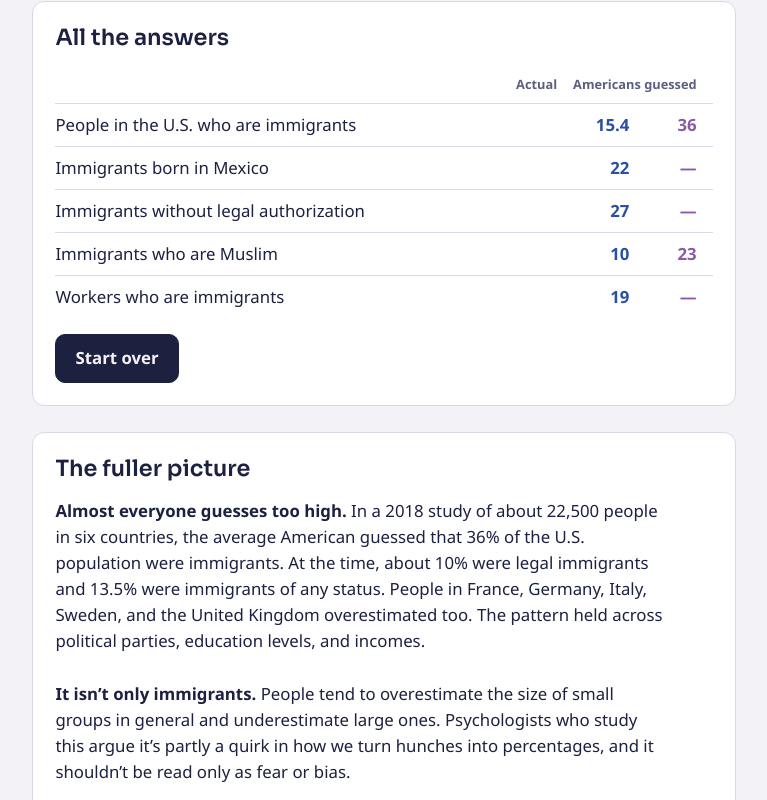
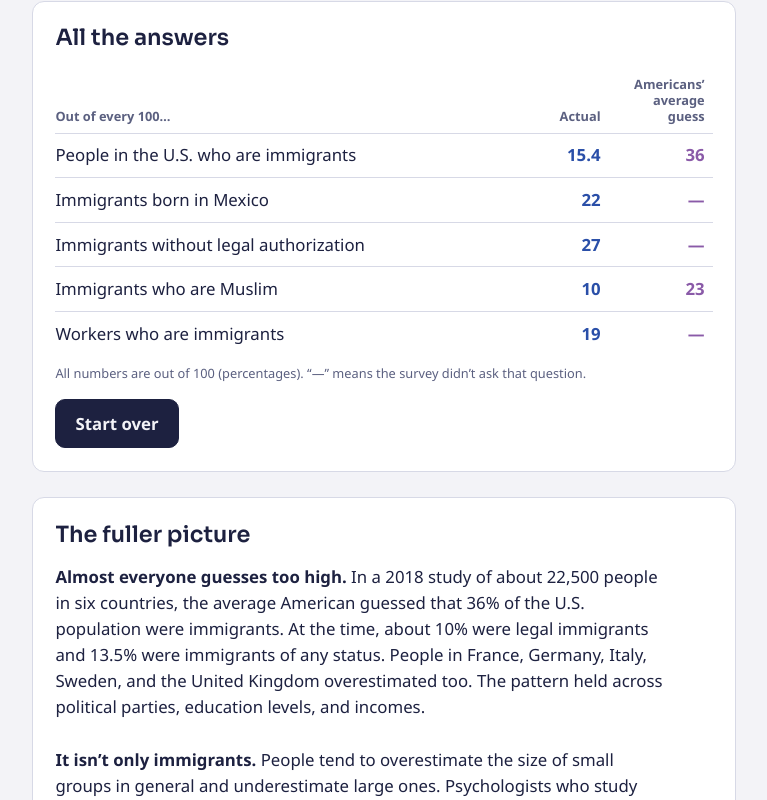
Before and after one commit to gsharpokie/immigrantshare, a plain HTML site: page index.html in a window 1280 px wide. Both pictures are taken after a click on the button "Skip to all the answers". Shown: the part 273-1073 px from the top of the page, without its empty margins (256-1023 px from the left). Drawn offline with Linux system fonts and the light colour scheme.

Commit message:
Fix alignment of the answers table
Each row was its own grid, so columns sized differently row to row and the headings didn't line up with the numbers. Now a real table with clearer headings and a note that figures are out of 100.

Co-Authored-By: Claude Opus 5.5 <noreply@anthropic.com>
Claude-Session: https://claude.ai/code/session_01U3Suqs7pQFCdeiVfbbM3Zz

```diff
--- a/index.html
+++ b/index.html
@@ -74,15 +74,18 @@ button:focus-visible, input:focus-visible, a:focus-visible { outline: 3px solid
 .gridbox .cap { font-size: .85rem; color: var(--muted); }
 .gridbox svg { width: 100%; max-width: 13rem; height: auto; display: block; }
 .take { margin: 0; max-width: 62ch; }
-.sum-row { display: grid; grid-template-columns: 1fr auto auto auto; gap: .3rem 1rem; align-items: baseline; padding: .5rem 0; border-top: 1px solid var(--line); font-variant-numeric: tabular-nums; }
-.sum-row.head { border-top: none; font-size: .8rem; color: var(--muted); }
-.sum-row span:not(:first-child) { text-align: right; min-width: 3.2rem; font-weight: 700; }
+.sumtable { border-collapse: collapse; width: 100%; font-variant-numeric: tabular-nums; }
+.sumtable th, .sumtable td { padding: .55rem .5rem; border-top: 1px solid var(--line); text-align: right; vertical-align: bottom; }
+.sumtable th { border-top: none; font-size: .8rem; line-height: 1.25; color: var(--muted); font-weight: 600; }
+.sumtable th:first-child, .sumtable td:first-child { text-align: left; padding-left: 0; }
+.sumtable td:not(:first-child) { font-weight: 700; width: 6.5rem; }
+.sumtable caption { caption-side: bottom; text-align: left; font-size: .8rem; color: var(--muted); padding-top: .5rem; }
 .prose p, .prose ol { margin: 0 0 .7rem; max-width: 64ch; }
 .prose li { margin-bottom: .4rem; }
 .notes { font-size: .88rem; color: var(--muted); }
 footer { font-size: .85rem; color: var(--muted); }
 .hidden { display: none !important; }
-@media (max-width: 560px) { .card { padding: 1.1rem; } .sum-row { gap: .3rem .6rem; } }
+@media (max-width: 560px) { .card { padding: 1.1rem; } .sumtable td:not(:first-child) { width: 4.5rem; } }
 </style>
 </head>
 <body>
@@ -212,9 +215,9 @@ function finish() {
   $("quiz").classList.add("hidden");
   document.querySelectorAll(".after").forEach(e => e.classList.remove("hidden"));
   const played = guesses.some(g => g !== null);
-  let h = `<div class="sum-row head"><span></span>${played ? "<span>You</span>" : ""}<span>Actual</span><span>Americans guessed</span></div>`;
-  Q.forEach((q, i) => h += `<div class="sum-row"><span>${q.short}</span>${played ? `<span style="color:var(--you)">${guesses[i] ?? "—"}</span>` : ""}<span style="color:var(--actual)">${q.actual}</span><span style="color:var(--others)">${q.others ?? "—"}</span></div>`);
-  $("sum").innerHTML = h;
+  let h = `<table class="sumtable"><caption>All numbers are out of 100 (percentages). “—” means the survey didn’t ask that question.</caption><thead><tr><th scope="col">Out of every 100…</th>${played ? '<th scope="col">Your guess</th>' : ""}<th scope="col">Actual</th><th scope="col">Americans’ average guess</th></tr></thead><tbody>`;
+  Q.forEach((q, i) => h += `<tr><td>${q.short}</td>${played ? `<td style="color:var(--you)">${guesses[i] ?? "—"}</td>` : ""}<td style="color:var(--actual)">${q.actual}</td><td style="color:var(--others)">${q.others ?? "—"}</td></tr>`);
+  $("sum").innerHTML = h + "</tbody></table>";
   if (played) {
     const done = Q.map((q, i) => [q, guesses[i]]).filter(([, g]) => g !== null);
     const high = done.filter(([q, g]) => g > q.actual + 3).length;
```
